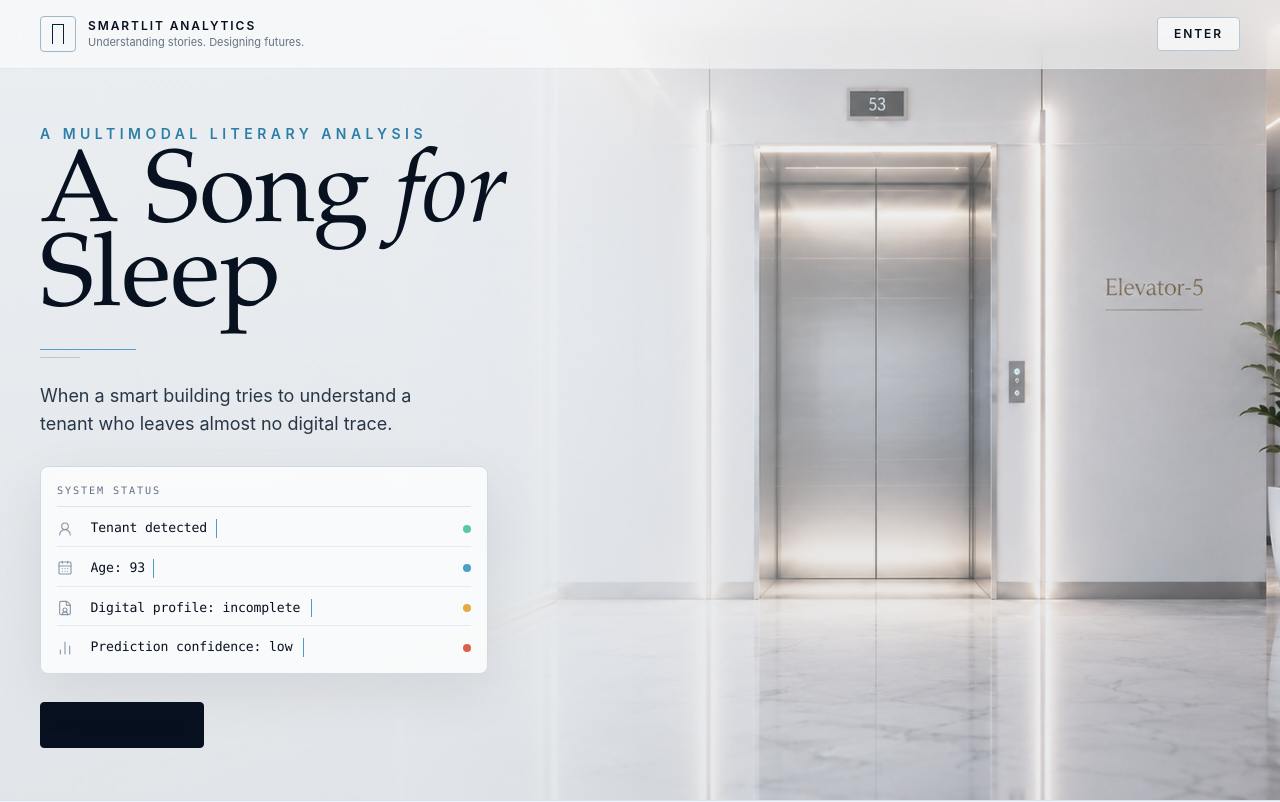
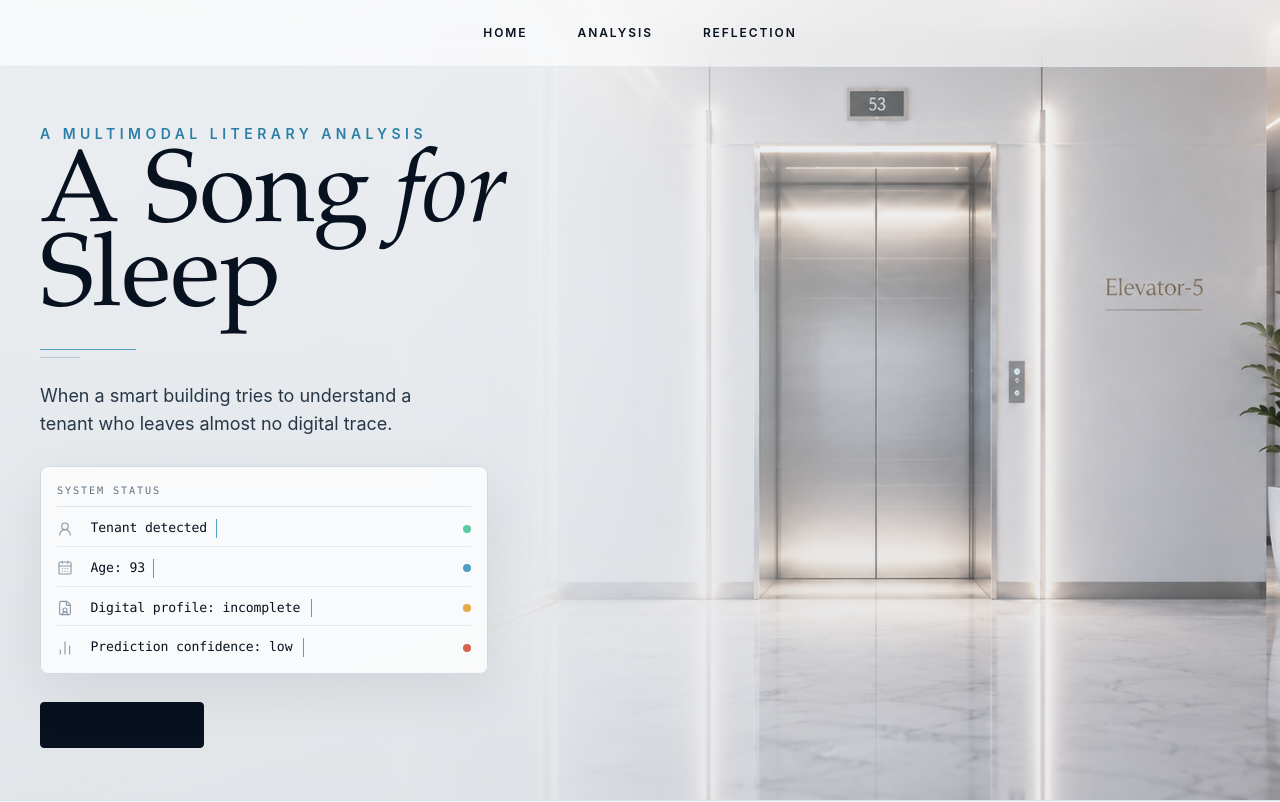
Before and after one commit to Tanny-Griz/a-song-for-sleep, a Next.js app: page / in a window 1280 px wide. Shown: the top 802 px of the page. Built offline with nearby package versions, Linux system fonts and the light colour scheme.

Commit message:
Add shared site header

```diff
--- a/app/layout.tsx
+++ b/app/layout.tsx
@@ -1,5 +1,6 @@
 import type { Metadata } from "next";
 import type { ReactNode } from "react";
+import { Header } from "@/components/layout/Header";
 import "./globals.css";
 
 export const metadata: Metadata = {
@@ -22,7 +23,10 @@ export default function RootLayout({
 }>) {
   return (
     <html lang="en">
-      <body>{children}</body>
+      <body>
+        <Header />
+        {children}
+      </body>
     </html>
   );
 }
--- a/components/home/Hero.tsx
+++ b/components/home/Hero.tsx
@@ -52,31 +52,6 @@ export function Hero() {
       />
       <div className="absolute inset-0 bg-[linear-gradient(90deg,rgba(244,247,250,0.96)_0%,rgba(244,247,250,0.9)_34%,rgba(244,247,250,0.48)_58%,rgba(244,247,250,0.06)_100%)]" />
       <div className="absolute inset-0 bg-[linear-gradient(180deg,rgba(7,17,31,0.04),rgba(7,17,31,0.08))]" />
-
-      <div className="absolute inset-x-0 top-0 z-20 border-b border-[#dce5ec]/80 bg-white/55 backdrop-blur-md">
-        <div className="mx-auto flex max-w-7xl items-center justify-between px-5 py-4 sm:px-8 lg:px-10">
-          <div className="flex items-center gap-3">
-            <span className="grid size-9 place-items-center rounded border border-[#9fb7c8] text-[#0a2235]">
-              <span className="h-5 w-3 border-x border-t border-[#0a2235]" />
-            </span>
-            <div>
-              <p className="text-xs font-semibold uppercase tracking-[0.16em] text-[#07111f]">
-                Smartlit Analytics
-              </p>
-              <p className="hidden text-[11px] text-[#657381] sm:block">
-                Understanding stories. Designing futures.
-              </p>
-            </div>
-          </div>
-
-          <Link
-            className="hidden rounded border border-[#b7c8d5] bg-white/70 px-4 py-2 text-xs font-semibold uppercase tracking-[0.16em] text-[#07111f] transition hover:border-[#4f9fc4] hover:text-[#1f79a3] sm:inline-flex"
-            href="/analysis"
-          >
-            Enter
-          </Link>
-        </div>
-      </div>
 
       <div className="relative z-10 mx-auto flex min-h-[100svh] max-w-7xl items-center px-5 pb-10 pt-28 sm:px-8 lg:px-10">
         <div className="w-full max-w-xl">
--- /dev/null
+++ b/components/layout/Header.tsx
@@ -0,0 +1,28 @@
+import Link from "next/link";
+
+const navigationItems = [
+  { label: "Home", href: "/" },
+  { label: "Analysis", href: "/analysis" },
+  { label: "Reflection", href: "/reflection" }
+];
+
+export function Header() {
+  return (
+    <header className="fixed inset-x-0 top-0 z-50 border-b border-[#dce5ec]/80 bg-white/60 backdrop-blur-md">
+      <nav
+        aria-label="Main navigation"
+        className="mx-auto flex max-w-7xl items-center justify-center gap-2 px-5 py-4 sm:gap-4 sm:px-8 lg:px-10"
+      >
+        {navigationItems.map((item) => (
+          <Link
+            className="rounded border border-transparent px-4 py-2 text-xs font-semibold uppercase tracking-[0.16em] text-[#07111f] transition hover:border-[#9fb7c8] hover:bg-white/70 hover:text-[#1f79a3] focus-visible:bg-white/70"
+            href={item.href}
+            key={item.href}
+          >
+            {item.label}
+          </Link>
+        ))}
+      </nav>
+    </header>
+  );
+}
```
